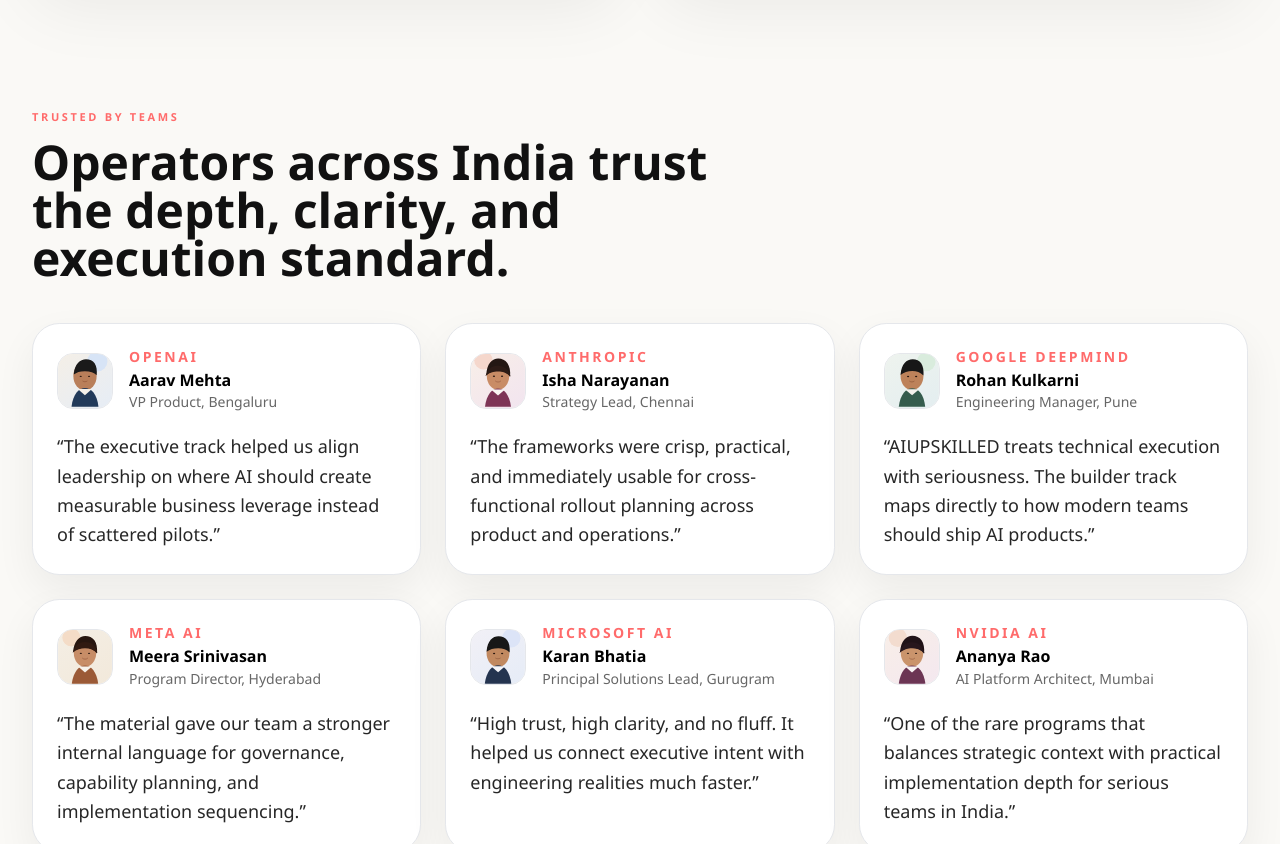
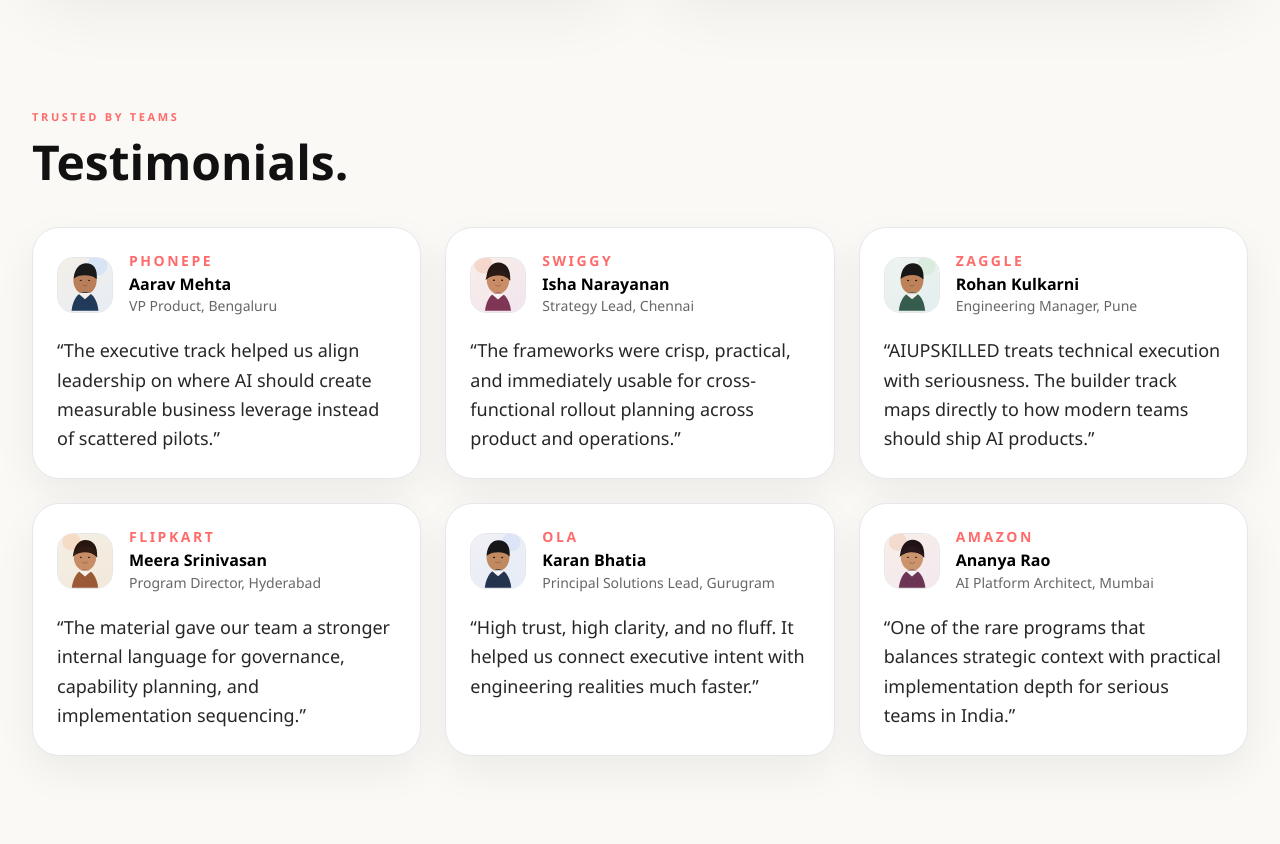
Before and after one commit to aiupskilled/mainsite, a Next.js app: page / in a window 1280 px wide. Shown: the part 1640-2484 px from the top of the page. Built offline with nearby package versions, Linux system fonts and the light colour scheme.

Commit message:
Push company names

```diff
--- a/app/page.tsx
+++ b/app/page.tsx
@@ -8,7 +8,7 @@
 
 const testimonials = [
   {
-    company: "OpenAI",
+    company: "PhonePe",
     quote:
       "The executive track helped us align leadership on where AI should create measurable business leverage instead of scattered pilots.",
     name: "Aarav Mehta",
@@ -16,7 +16,7 @@
     image: "/images/testimonial-aarav.svg"
   },
   {
-    company: "Anthropic",
+    company: "Swiggy",
     quote:
       "The frameworks were crisp, practical, and immediately usable for cross-functional rollout planning across product and operations.",
     name: "Isha Narayanan",
@@ -24,7 +24,7 @@
     image: "/images/testimonial-isha.svg"
   },
   {
-    company: "Google DeepMind",
+    company: "Zaggle",
     quote:
       "AIUPSKILLED treats technical execution with seriousness. The builder track maps directly to how modern teams should ship AI products.",
     name: "Rohan Kulkarni",
@@ -32,7 +32,7 @@
     image: "/images/testimonial-rohan.svg"
   },
   {
-    company: "Meta AI",
+    company: "Flipkart",
     quote:
       "The material gave our team a stronger internal language for governance, capability planning, and implementation sequencing.",
     name: "Meera Srinivasan",
@@ -40,7 +40,7 @@
     image: "/images/testimonial-meera.svg"
   },
   {
-    company: "Microsoft AI",
+    company: "OLA",
     quote:
       "High trust, high clarity, and no fluff. It helped us connect executive intent with engineering realities much faster.",
     name: "Karan Bhatia",
@@ -48,7 +48,7 @@
     image: "/images/testimonial-karan.svg"
   },
   {
-    company: "NVIDIA AI",
+    company: "Amazon",
     quote:
       "One of the rare programs that balances strategic context with practical implementation depth for serious teams in India.",
     name: "Ananya Rao",
@@ -114,9 +114,6 @@
             For Executives & Tech Professionals
           </p>
           <h1 className="text-5xl font-black leading-[1.03] tracking-tight md:text-7xl">UPSKILL TO AI DOMINANCE</h1>
-          <p className="max-w-xl text-lg text-black/70">
-            AI FOR INDIA
-          </p>
           <Link
             href="/courses"
             className="inline-flex rounded-full bg-black px-8 py-4 text-sm font-semibold uppercase tracking-[0.12em] text-white transition hover:bg-accent"
@@ -159,7 +156,7 @@
       <section className="mx-auto max-w-7xl px-5 py-16 md:px-8">
         <div className="mb-10 max-w-3xl">
           <p className="text-[11px] font-semibold uppercase tracking-[0.24em] text-accent">Trusted by Teams</p>
-          <h2 className="mt-3 text-3xl font-bold md:text-5xl">Operators across India trust the depth, clarity, and execution standard.</h2>
+          <h2 className="mt-3 text-3xl font-bold md:text-5xl">Testimonials.</h2>
         </div>
         <div className="grid gap-6 md:grid-cols-2 lg:grid-cols-3">
           {testimonials.map((testimonial) => (
```
